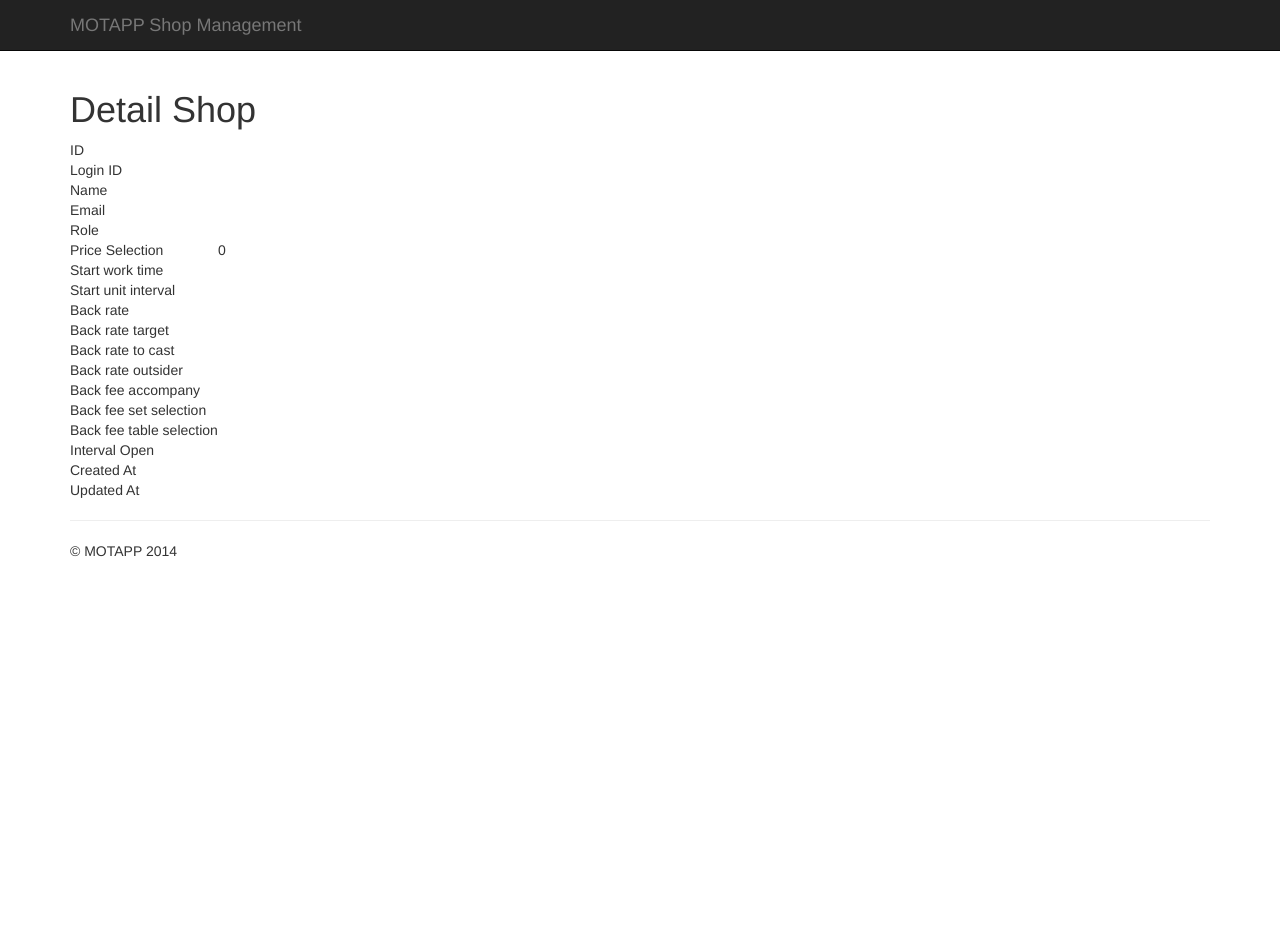
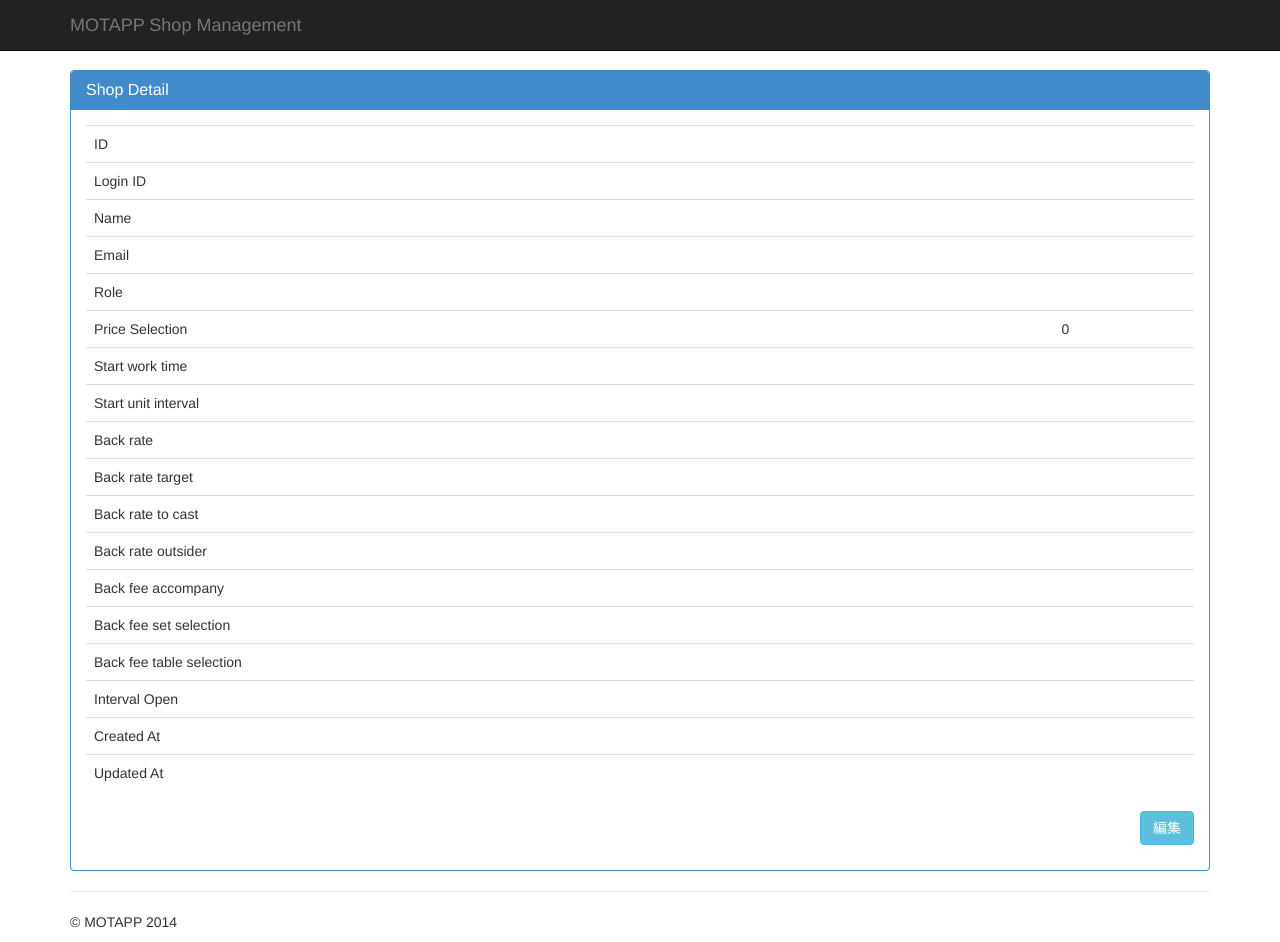
Before and after one commit to Taopd/Family, a CakePHP app: the page made by app/View/Shops/view.ctp in a window 1280 px wide. Before the commit the page ends 557 px from the top, so only its background shows below. Run offline with PHP 8.4 and a stand-in for CakePHP, Linux system fonts and the light colour scheme; the template is opened without the code that fills it, so the values that code supplies are empty; some libraries are stand-ins or nearby versions.

Commit message:
View shop detail

```diff
--- a/app/View/Shops/view.ctp
+++ b/app/View/Shops/view.ctp
@@ -1,8 +1,11 @@
-<div class="shops view">
-    <h1>Detail Shop</h1>
-    <table>
+<div class="panel panel-primary">
+<div class="panel-heading">
+	<h3 class="panel-title">Shop Detail</h3>
+</div>
+<div class="panel-body">
+	<table class="table table-hover">
         <tr>
-            <td scope="row">ID</td>
+            <td scope="row" style=>ID</td>
             <td><?=$shop['Shop']['id']?></td>
         </tr>
         <tr>
@@ -74,5 +77,6 @@
             <td><?=$this->Time->niceShort($shop['Shop']['updated_at'])?></td>
         </tr>
     </table>
+<p class="pull-right"><?=$this->Html->link("編集", array('action' => 'edit', $shop['Shop']['id']), array('escape' => false, 'class' => 'btn btn-info'))?></p>
 </div>
-<?php echo $this->element('sidebar'); ?>
+</div>
```
